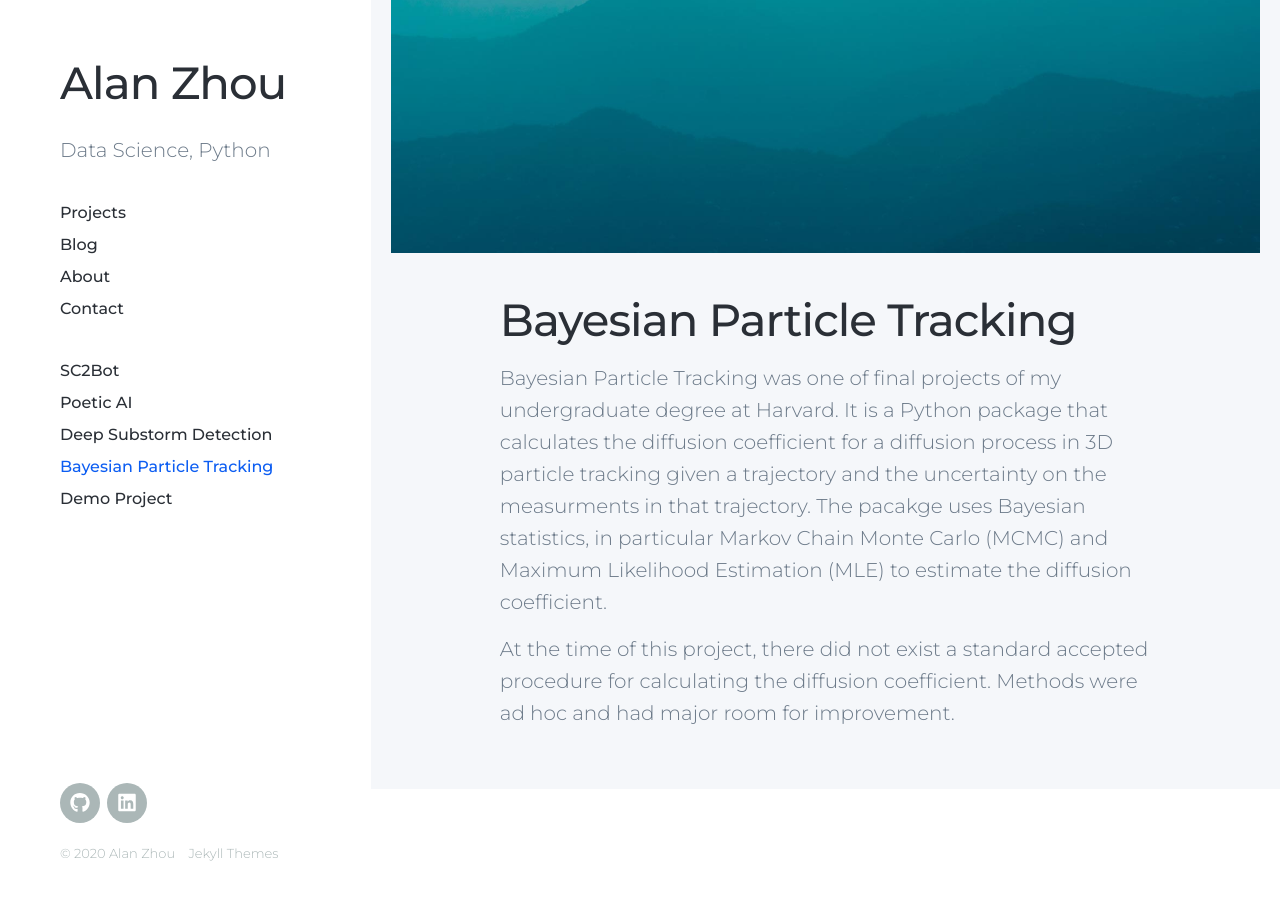
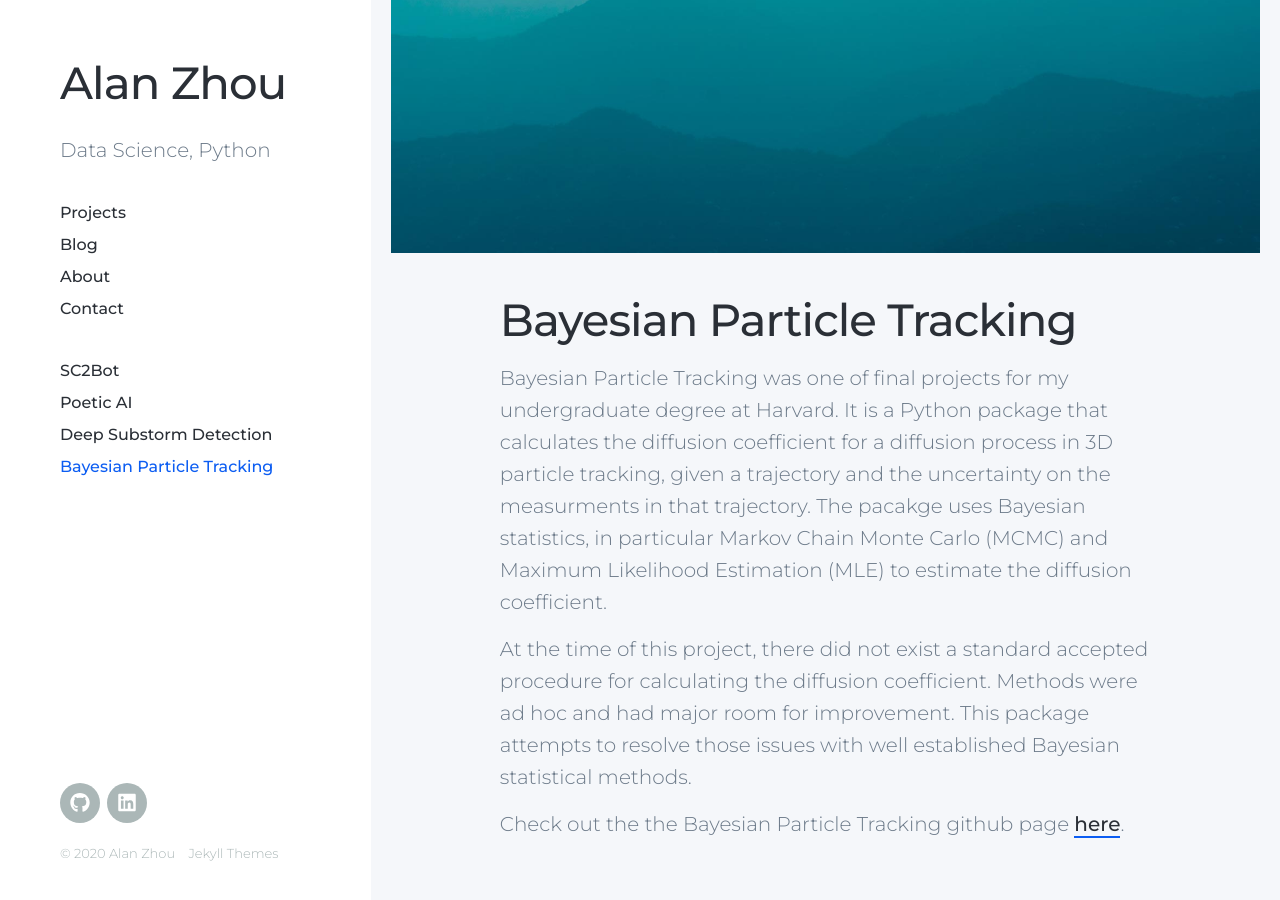
Before and after one commit to alanxzhou/alanxzhou.github.io, a Jekyll site: the page built from _projects/2016-05-01-particle_tracking.md, in a window 1280 px wide and 900 px high, scrolled down 482 px. Built offline with Jekyll 4.4.1, drawn with Linux system fonts in a browser that asks for light colours; nearby versions of some CDN libraries.

Commit message:
Bayesian Particle Tracking writeup, removed demo project

```diff
--- a/_projects/2016-05-01-particle_tracking.md
+++ b/_projects/2016-05-01-particle_tracking.md
@@ -9,6 +9,8 @@ featured_image: '/images/demo/demo-square.jpg'
 ![](/images/demo/demo-landscape.jpg)
 
 # Bayesian Particle Tracking
-Bayesian Particle Tracking was one of final projects of my undergraduate degree at Harvard. It is a Python package that calculates the diffusion coefficient for a diffusion process in 3D particle tracking given a trajectory and the uncertainty on the measurments in that trajectory. The pacakge uses Bayesian statistics, in particular Markov Chain Monte Carlo (MCMC) and Maximum Likelihood Estimation (MLE) to estimate the diffusion coefficient.
+Bayesian Particle Tracking was one of final projects for my undergraduate degree at Harvard. It is a Python package that calculates the diffusion coefficient for a diffusion process in 3D particle tracking, given a trajectory and the uncertainty on the measurments in that trajectory. The pacakge uses Bayesian statistics, in particular Markov Chain Monte Carlo (MCMC) and Maximum Likelihood Estimation (MLE) to estimate the diffusion coefficient.
 
-At the time of this project, there did not exist a standard accepted procedure for calculating the diffusion coefficient. Methods were ad hoc and had major room for improvement.
+At the time of this project, there did not exist a standard accepted procedure for calculating the diffusion coefficient. Methods were ad hoc and had major room for improvement. This package attempts to resolve those issues with well established Bayesian statistical methods.
+
+Check out the the Bayesian Particle Tracking github page <a href="https://github.com/alanxzhou/Bayesian-Particle-Tracking">here</a>.
```
Also changed, not shown: _projects/2018-06-30-demo-project.md (+2 -2 lines), 1 other file.
